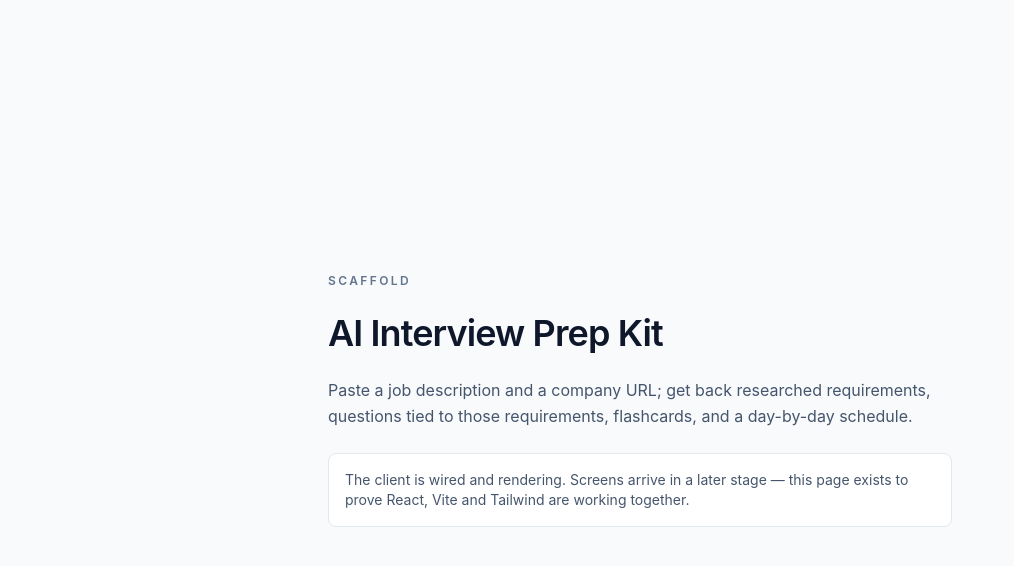
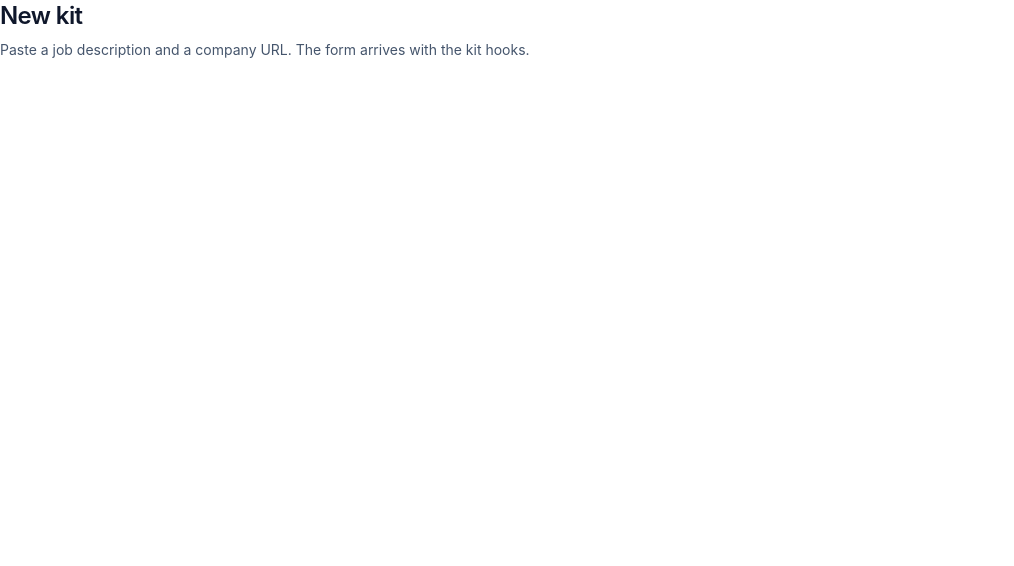
Before and after one commit to kathans22/ai-interview-prep-kit, a React (Vite) app in the folder apps/web/: page /kits/new in a window 1280 px wide. Shown: the top 566 px of the page, without its empty margins (0-1014 px from the left). Built offline with nearby package versions, Linux system fonts and the light colour scheme.

Commit message:
feat(web): add router and page skeletons

```diff
--- a/apps/web/package.json
+++ b/apps/web/package.json
@@ -14,7 +14,8 @@
   },
   "dependencies": {
     "react": "^18.3.1",
-    "react-dom": "^18.3.1"
+    "react-dom": "^18.3.1",
+    "react-router-dom": "^7.18.3"
   },
   "devDependencies": {
     "@tailwindcss/vite": "^4.3.3",
--- a/apps/web/src/App.jsx
+++ b/apps/web/src/App.jsx
@@ -1,30 +1,43 @@
 /**
- * App.jsx — the single page of the scaffold.
+ * App.jsx — the route table.
  *
- * Decides: what the placeholder page looks like, and nothing else.
- * Does NOT decide: how a kit is produced, validated or stored. When real screens
- * arrive they call the API; the logic behind them stays in @aipk/core.
+ * Decides: which URL renders which page, and nothing else.
+ *
+ * Does NOT decide: what a page fetches, whether the visitor may see it, or how the
+ * chrome around it looks. Guards arrive with `ProtectedRoute`, chrome with `Layout`,
+ * and every byte of data comes from a hook over `api.js`. Keeping this file a table
+ * means a new screen is one row here plus one file in `pages/`.
+ *
+ * The six paths named in the brief are `/login`, `/register`, `/kits`, `/kits/new`,
+ * `/kits/:id` and `/kits/:id/practice`. Two more exist for reasons the brief leaves to
+ * the implementation: `/` has to resolve to something, and a router with no catch-all
+ * renders a blank page for a typo, which is indistinguishable from a crash.
  */
+
+import { Navigate, Route, Routes } from 'react-router-dom';
+
+import LoginPage from './pages/LoginPage.jsx';
+import RegisterPage from './pages/RegisterPage.jsx';
+import KitsPage from './pages/KitsPage.jsx';
+import NewKitPage from './pages/NewKitPage.jsx';
+import KitPage from './pages/KitPage.jsx';
+import PracticePage from './pages/PracticePage.jsx';
+import NotFoundPage from './pages/NotFoundPage.jsx';
 
 export default function App() {
   return (
-    <main className="min-h-screen bg-slate-50 text-slate-900">
-      <div className="mx-auto flex min-h-screen max-w-2xl flex-col justify-center gap-6 px-6 py-16">
-        <p className="text-xs font-semibold uppercase tracking-[0.2em] text-slate-500">
-          Scaffold
-        </p>
-        <h1 className="text-4xl font-semibold tracking-tight text-slate-900">
-          AI Interview Prep Kit
-        </h1>
-        <p className="text-base leading-relaxed text-slate-600">
-          Paste a job description and a company URL; get back researched requirements,
-          questions tied to those requirements, flashcards, and a day-by-day schedule.
-        </p>
-        <div className="rounded-lg border border-slate-200 bg-white p-4 text-sm text-slate-600">
-          The client is wired and rendering. Screens arrive in a later stage — this page
-          exists to prove React, Vite and Tailwind are working together.
-        </div>
-      </div>
-    </main>
+    <Routes>
+      <Route path="/" element={<Navigate to="/kits" replace />} />
+
+      <Route path="/login" element={<LoginPage />} />
+      <Route path="/register" element={<RegisterPage />} />
+
+      <Route path="/kits" element={<KitsPage />} />
+      <Route path="/kits/new" element={<NewKitPage />} />
+      <Route path="/kits/:id" element={<KitPage />} />
+      <Route path="/kits/:id/practice" element={<PracticePage />} />
+
+      <Route path="*" element={<NotFoundPage />} />
+    </Routes>
   );
 }
--- a/apps/web/src/main.jsx
+++ b/apps/web/src/main.jsx
@@ -1,12 +1,18 @@
 /**
  * main.jsx — browser entry point.
  *
- * Decides: where the React tree mounts.
- * Does NOT decide: routing, data fetching or any application behaviour.
+ * Decides: where the React tree mounts, and that routing is driven by the real URL
+ * (`BrowserRouter`) rather than a hash. The server serves one HTML file, so a deep link
+ * like `/kits/abc` must be a real path the browser can bookmark and reload.
+ *
+ * Does NOT decide: which URL renders what — that is `App.jsx` — or any application
+ * behaviour. The router provider lives here rather than inside `App` so tests can mount
+ * `App` under a memory router without fighting a second provider.
  */
 
 import { StrictMode } from 'react';
 import { createRoot } from 'react-dom/client';
+import { BrowserRouter } from 'react-router-dom';
 import App from './App.jsx';
 import './index.css';
 
@@ -18,6 +24,8 @@ if (!container) {
 
 createRoot(container).render(
   <StrictMode>
-    <App />
+    <BrowserRouter>
+      <App />
+    </BrowserRouter>
   </StrictMode>
 );
--- /dev/null
+++ b/apps/web/src/pages/KitPage.jsx
@@ -0,0 +1,19 @@
+/**
+ * KitPage.jsx — skeleton for one kit.
+ *
+ * Decides: nothing yet. Heading only.
+ *
+ * Does NOT decide: what a kit looks like on screen, or what an edit does. This is the
+ * page that will have to make degradation visible — run notes, dropped requirements, a
+ * thin job description — and show which items are pinned or hand-edited, because those
+ * are what a regeneration may not overwrite.
+ */
+
+export default function KitPage() {
+  return (
+    <section>
+      <h1 className="text-2xl font-semibold tracking-tight text-slate-900">Kit</h1>
+      <p className="mt-2 text-sm text-slate-600">The kit view arrives with the kit hooks.</p>
+    </section>
+  );
+}
--- /dev/null
+++ b/apps/web/src/pages/KitsPage.jsx
@@ -0,0 +1,18 @@
+/**
+ * KitsPage.jsx — skeleton for the kit listing.
+ *
+ * Decides: nothing yet. Heading only.
+ *
+ * Does NOT decide: what a kit row shows, or the order. `GET /api/kits` already returns
+ * them newest first and includes the failures — a listing that hides a failed kit
+ * leaves the user with no way to tell a slow build from a dead one.
+ */
+
+export default function KitsPage() {
+  return (
+    <section>
+      <h1 className="text-2xl font-semibold tracking-tight text-slate-900">Your kits</h1>
+      <p className="mt-2 text-sm text-slate-600">The listing arrives with the kit hooks.</p>
+    </section>
+  );
+}
--- /dev/null
+++ b/apps/web/src/pages/LoginPage.jsx
@@ -0,0 +1,19 @@
+/**
+ * LoginPage.jsx — skeleton for the sign-in screen.
+ *
+ * Decides: nothing yet. It renders the page's heading so the route is reachable and the
+ * heading order is correct from the first commit.
+ *
+ * Does NOT decide: how credentials are checked, or where a signed-in visitor goes next.
+ * The form arrives with `AuthContext`, and the redirect target is whatever route sent
+ * the visitor here — which `ProtectedRoute` remembers rather than this page guessing.
+ */
+
+export default function LoginPage() {
+  return (
+    <section>
+      <h1 className="text-2xl font-semibold tracking-tight text-slate-900">Sign in</h1>
+      <p className="mt-2 text-sm text-slate-600">The sign-in form arrives with the auth context.</p>
+    </section>
+  );
+}
--- /dev/null
+++ b/apps/web/src/pages/NewKitPage.jsx
@@ -0,0 +1,20 @@
+/**
+ * NewKitPage.jsx — skeleton for the create-a-kit screen.
+ *
+ * Decides: nothing yet. Heading only.
+ *
+ * Does NOT decide: how long a build takes or how its progress is shown. Creation
+ * answers 202 with a kit id before the work finishes, so this screen's job is to hand
+ * the visitor to the kit's own page and let that page follow the progress stream.
+ */
+
+export default function NewKitPage() {
+  return (
+    <section>
+      <h1 className="text-2xl font-semibold tracking-tight text-slate-900">New kit</h1>
+      <p className="mt-2 text-sm text-slate-600">
+        Paste a job description and a company URL. The form arrives with the kit hooks.
+      </p>
+    </section>
+  );
+}
--- /dev/null
+++ b/apps/web/src/pages/NotFoundPage.jsx
@@ -0,0 +1,31 @@
+/**
+ * NotFoundPage.jsx — the catch-all route.
+ *
+ * Decides: what an unknown URL renders.
+ *
+ * Does NOT decide: whether the visitor is signed in. A mistyped path is not an
+ * authentication problem, and redirecting it to the sign-in screen would tell a
+ * signed-out visitor their typo was a permissions failure.
+ *
+ * This page is not one of the six the brief names. It exists because a router without a
+ * catch-all renders nothing at all for a typo, which on screen is indistinguishable
+ * from a crash.
+ */
+
+import { Link } from 'react-router-dom';
+
+export default function NotFoundPage() {
+  return (
+    <section>
+      <h1 className="text-2xl font-semibold tracking-tight text-slate-900">Page not found</h1>
+      <p className="mt-2 text-sm text-slate-600">
+        That URL does not match a screen in this app.
+      </p>
+      <p className="mt-4 text-sm">
+        <Link to="/kits" className="font-medium text-slate-900 underline">
+          Go to your kits
+        </Link>
+      </p>
+    </section>
+  );
+}
--- /dev/null
+++ b/apps/web/src/pages/PracticePage.jsx
@@ -0,0 +1,18 @@
+/**
+ * PracticePage.jsx — skeleton for the practice run.
+ *
+ * Decides: nothing yet. Heading only.
+ *
+ * Does NOT decide: how confidence is recorded. Ratings live beside the kit rather than
+ * inside it and take no revision, so practising in one tab can never conflict with a
+ * regeneration finishing in another.
+ */
+
+export default function PracticePage() {
+  return (
+    <section>
+      <h1 className="text-2xl font-semibold tracking-tight text-slate-900">Practice</h1>
+      <p className="mt-2 text-sm text-slate-600">The practice run arrives with the kit hooks.</p>
+    </section>
+  );
+}
--- /dev/null
+++ b/apps/web/src/pages/RegisterPage.jsx
@@ -0,0 +1,19 @@
+/**
+ * RegisterPage.jsx — skeleton for the create-account screen.
+ *
+ * Decides: nothing yet. Heading only, so the route is reachable.
+ *
+ * Does NOT decide: what a valid password is. The server owns that rule and returns it
+ * as a coded error; restating it here would create a second copy that drifts.
+ */
+
+export default function RegisterPage() {
+  return (
+    <section>
+      <h1 className="text-2xl font-semibold tracking-tight text-slate-900">Create an account</h1>
+      <p className="mt-2 text-sm text-slate-600">
+        Registering signs you in straight away — the server issues the session with the account.
+      </p>
+    </section>
+  );
+}
```
Also changed, not shown: 1 other file (tests, documents, lock files or other folders).
